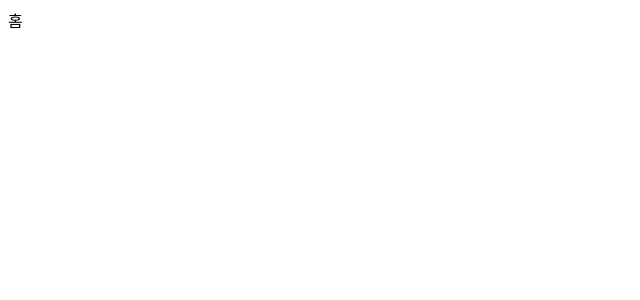
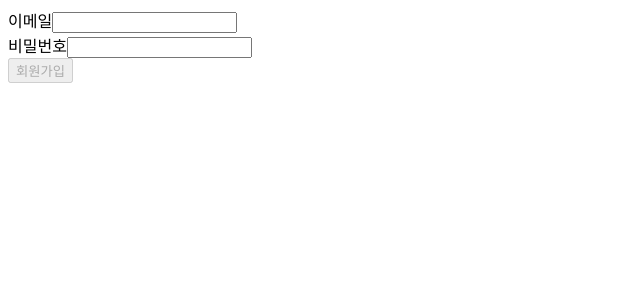
Before and after one commit to ALSRUD29/wanted-pre-onboarding-frontend, a React (Create React App) app: page /signup in a window 1280 px wide. Shown: the top 300 px of the page, without its empty margins (0-640 px from the left). Built offline with nearby package versions, Linux system fonts and the light colour scheme.

Commit message:
Assignment2 완료

```diff
--- a/src/Pages/Signup.js
+++ b/src/Pages/Signup.js
@@ -1,7 +1,63 @@
+import axios from 'axios';
+import { useState } from 'react';
+import { useNavigate } from 'react-router-dom';
+
+const URL = `https://pre-onboarding-selection-task.shop`;
+
 const Signup = () => {
+  const navigate = useNavigate();
+  const [email, setEmail] = useState('');
+  const [password, setPassword] = useState('');
+  const disabled = !email.includes('@') || password.length < 8;
+
+  const handleEmailChange = (e) => {
+    setEmail(e.target.value);
+  };
+  const handlePasswordChange = (e) => {
+    setPassword(e.target.value);
+  };
+
+  const handleSubmit = (e) => {
+    e.preventDefault();
+    const loginData = {
+      email: email,
+      password: password,
+    };
+    const loginConfig = {
+      headers: { 'Content-Type': `application/json` },
+    };
+
+    axios.post(`${URL}/auth/signup`, loginData, loginConfig).then((res) => {
+      console.log(res);
+      let access_token = res.data.access_token;
+      //   localStorage.setItem('access_token', access_token);
+      if (access_token) {
+        navigate('/');
+      }
+    });
+  };
+
   return (
     <div>
-      <div>홈</div>
+      <form onSubmit={handleSubmit}>
+        <div>
+          <label htmlFor="email">이메일</label>
+          <input
+            type="email"
+            htmlFor="email"
+            onChange={handleEmailChange}
+          ></input>
+        </div>
+        <div>
+          <label htmlFor="password">비밀번호</label>
+          <input
+            type="password"
+            htmlFor="password"
+            onChange={handlePasswordChange}
+          ></input>
+        </div>
+        <button disabled={disabled}>회원가입</button>
+      </form>
     </div>
   );
 };
--- a/src/Pages/Todo.js
+++ b/src/Pages/Todo.js
@@ -1,7 +1,7 @@
 const Todo = () => {
   return (
     <div>
-      <div>홈</div>
+      <div>투두</div>
     </div>
   );
 };
```
